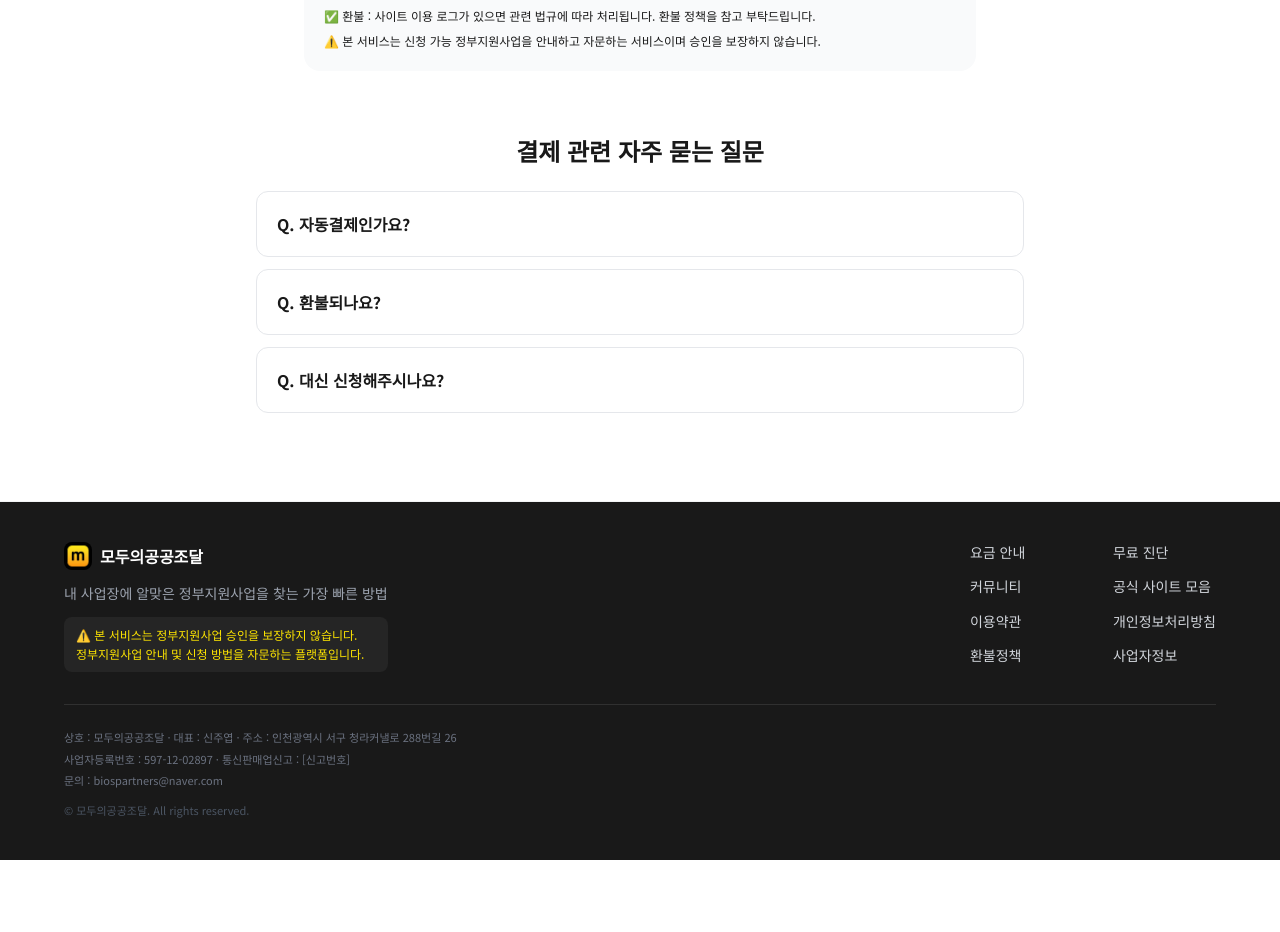
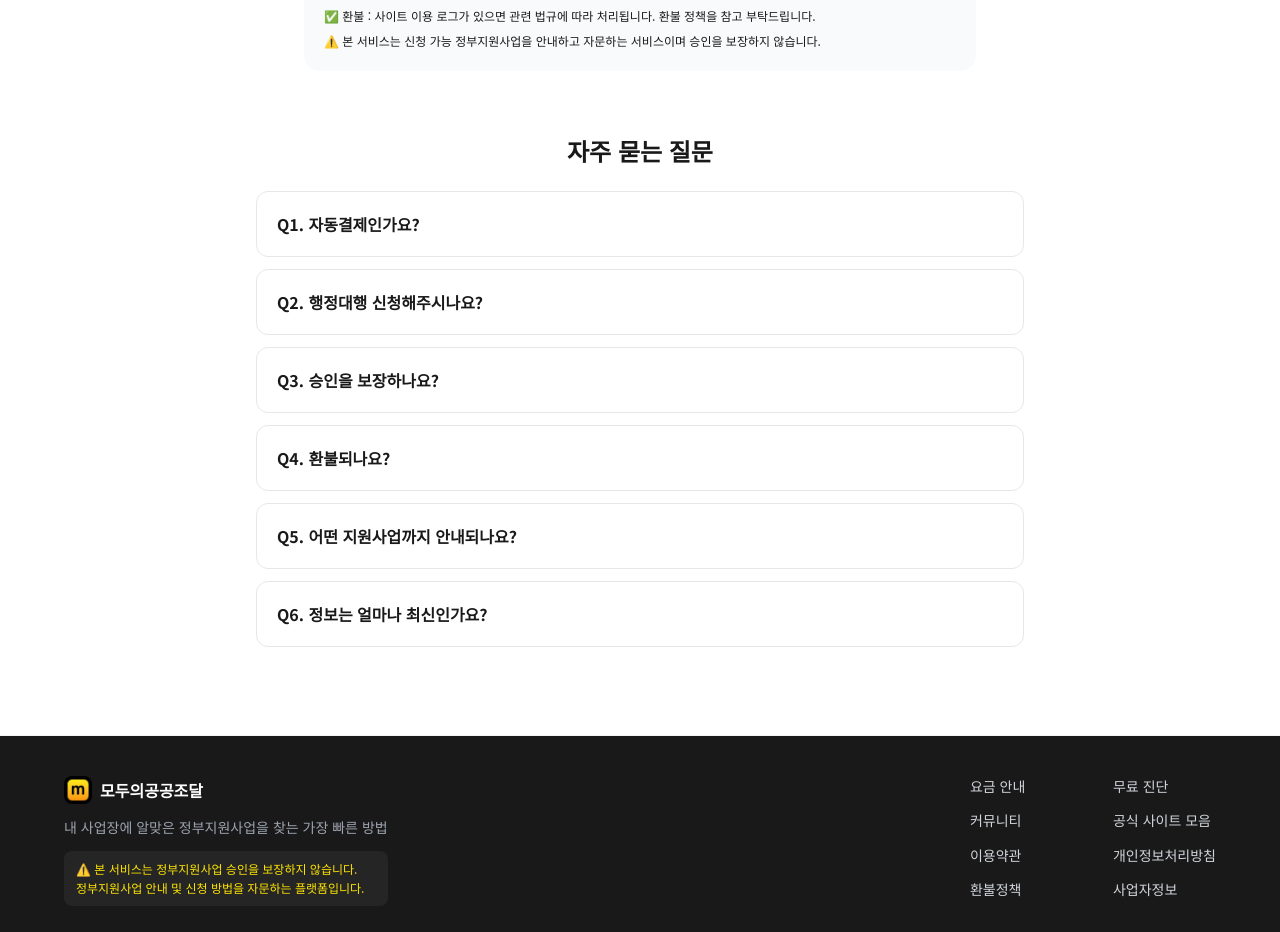
Before and after one commit to ppfa26/PPFA26, a Next.js app: page /pricing in a window 1280 px wide. Shown: the part 803-1735 px from the top of the page. Before the commit the page ends 1663 px from the top, so only its background shows below. Built offline with nearby package versions, Linux system fonts and the light colour scheme; no server answers; a web font is replaced by a local one.

Commit message:
pricing(상품 자세히 보기) FAQ를 홈 FAQ와 동일하게 통일: Q1~Q6 6개 질문·답변 일치, 'Q.' 중복 제거, 제목 '자주 묻는 질문'으로 통일

```diff
--- a/src/app/pricing/page.tsx
+++ b/src/app/pricing/page.tsx
@@ -8,16 +8,28 @@ import PricingCards from "@/components/PricingCards";
 
 const PRICING_FAQ = [
   {
-    q: "자동결제인가요?",
-    a: "아닙니다. 1회 결제이며 자동으로 재결제되지 않습니다. 만족하시면 1개월 단위로 추가 결제 후 연장할 수 있습니다.",
+    q: "Q1. 자동결제인가요?",
+    a: "아닙니다. 1회성 결제이며, 자동으로 재결제되지 않습니다. 만족하시면 1개월 단위로 추가 결제 후 자유롭게 연장할 수 있습니다.",
   },
   {
-    q: "환불되나요?",
-    a: "서비스 이용 전 100% 환불 가능합니다. 서비스 이용 시 전자책과 동일하게 관련 법령과 법규를 적용받으며 환불은 불가합니다.",
+    q: "Q2. 행정대행 신청해주시나요?",
+    a: "아닙니다. 저희는 방법을 알려드리는 경영 자문 플랫폼입니다. 서류발급부터 신청까지 대표님이 직접 하셔야 합니다. 정부지원사업 브로커 대행 시 승인 수수료는 1억 승인 시 약 500만원이며 너무 큰 돈입니다. 신청하는 방법만 안다면 직접 신청은 그렇게 어렵지 않습니다.",
   },
   {
-    q: "대신 신청해주시나요?",
-    a: "아닙니다. 저희는 방법을 알려드리는 경영 자문 컨설팅입니다. 서류발급부터 신청까지 대표님이 직접 하셔야 합니다.",
+    q: "Q3. 승인을 보장하나요?",
+    a: "아닙니다. 저희는 정부지원사업을 안내하고 방법을 자문해드리는 플랫폼입니다. 자금 승인 여부는 각 정책자금 정부 기관의 심사에 따라 결정됩니다. 저희 서비스는 대표님에게 알맞는 정부지원사업을 안내하고 신청방법을 자문해드리는 것을 목표로 합니다.",
+  },
+  {
+    q: "Q4. 환불되나요?",
+    a: "서비스 이용(열람) 전에는 7일 이내 100% 환불 가능합니다. 「전자상거래 등에서의 소비자보호에 관한 법률(전자상거래법)」을 따릅니다. 단, 서비스 이용(열람) 이후에는 관련 법령·법규에 따라 환불이 불가합니다.",
+  },
+  {
+    q: "Q5. 어떤 지원사업까지 안내되나요?",
+    a: "정책자금 대출뿐 아니라 정부 지원금, 청년창업사관학교, K-Startup, 예비창업패키지, 창업대학, 지자체 지원사업, 바우처, 각종 인증제도까지 국내 모든 정부 지원 사업을 포괄 안내합니다.",
+  },
+  {
+    q: "Q6. 정보는 얼마나 최신인가요?",
+    a: "매일 자동으로 89개 공식 사이트를 크롤링하여 최신 공고를 반영합니다. 또한 40여 개 부처의 최신 공문 자료를 기반으로 정확한 팩트체크 후 답변합니다.",
   },
 ];
 
@@ -55,7 +67,7 @@ export default function PricingPage() {
               as="h2"
               className="text-center text-2xl font-extrabold text-brand-dark"
             >
-              결제 관련 자주 묻는 질문
+              자주 묻는 질문
             </Editable>
             <div className="mt-6 space-y-3">
               {PRICING_FAQ.map((f, i) => (
@@ -69,7 +81,7 @@ export default function PricingPage() {
                       as="span"
                       className="font-bold text-brand-dark"
                     >
-                      Q. {f.q}
+                      {f.q}
                     </Editable>
                   </summary>
                   <Editable
```
